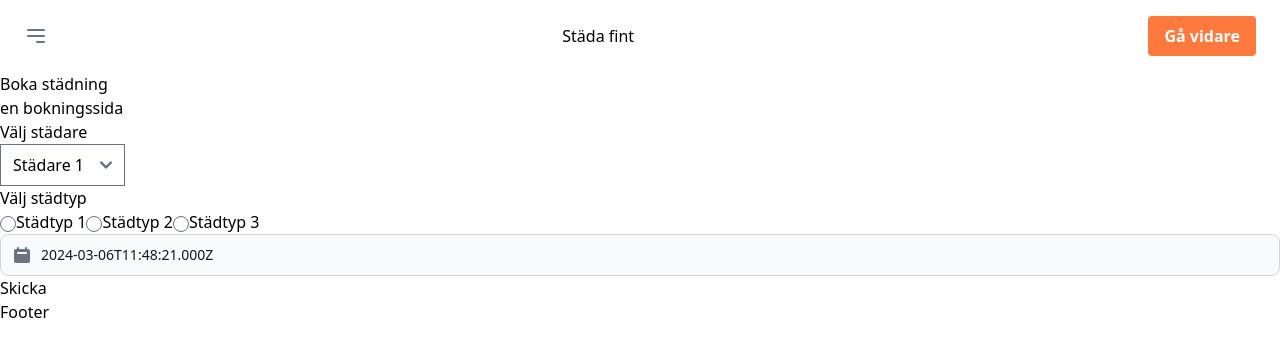
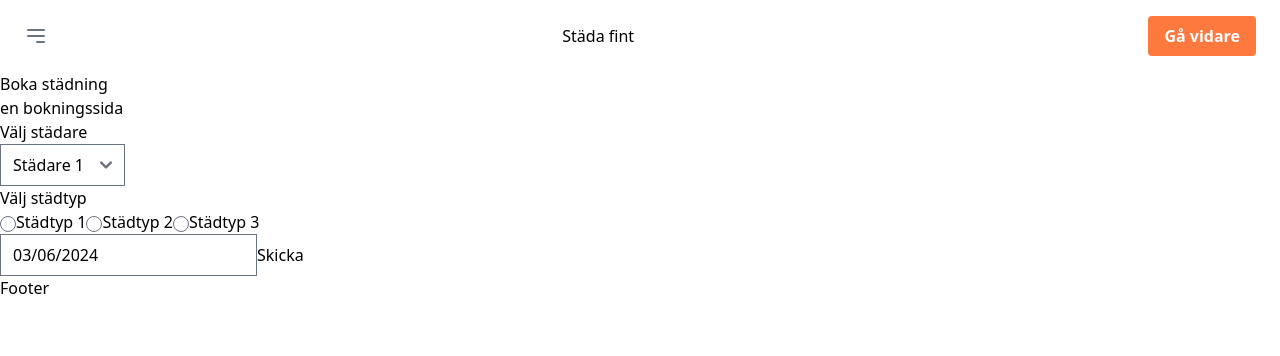
Before and after one commit to varamara/cleaning-service, a React (Vite) app in the folder cleaning-service-js-2/: page /BookingPage in a window 1280 px wide. Shown: the top 356 px of the page. Built offline with nearby package versions, Linux system fonts and the light colour scheme.

Commit message:
datepicker funkar i consollen

```diff
--- a/cleaning-service-js-2/package.json
+++ b/cleaning-service-js-2/package.json
@@ -13,11 +13,13 @@
     "flowbite": "^2.3.0",
     "flowbite-react": "^0.7.2",
     "react": "^18.2.0",
+    "react-datepicker": "^6.2.0",
     "react-dom": "^18.2.0",
     "react-router-dom": "^6.22.2"
   },
   "devDependencies": {
     "@types/react": "^18.2.56",
+    "@types/react-datepicker": "^6.0.3",
     "@types/react-dom": "^18.2.19",
     "@typescript-eslint/eslint-plugin": "^7.0.2",
     "@typescript-eslint/parser": "^7.0.2",
--- a/cleaning-service-js-2/src/components/bookingpagecomponents/BookingForm.tsx
+++ b/cleaning-service-js-2/src/components/bookingpagecomponents/BookingForm.tsx
@@ -1,38 +1,25 @@
 
 import { useState } from 'react'
-import { Datepicker } from 'flowbite-react';
-
+import DatePicker from "react-datepicker";
+import "react-datepicker/dist/react-datepicker.css";
 
 interface IBookingForm {
-
+    cleaner: string;
+    cleaningType: string;
+    date: Date;
+    time: string;
 }
 
 
 const BookingForm: React.FC<IBookingForm> = () => {
-    // const [date, setDate] = useState(new Date());
+
 
     const [formValues, setFormValues] = useState({
         cleaner: "",
         cleaningType: "",
         date: new Date(),
-        time: 0
+        time: ""
     })
-
-    const handleDateChange = (date: Date | null) => {
-        if (date) {
-            setFormValues({
-                ...formValues,
-                date: date
-            });
-        }
-    };
-
-
-    const handleSubmit = () => {
-
-    }
-
-
 
     const handleChange = (e: React.ChangeEvent<HTMLInputElement | HTMLSelectElement>) => {
         const { name, value } = e.currentTarget
@@ -40,6 +27,18 @@ const BookingForm: React.FC<IBookingForm> = () => {
             ...formValues,
             [name]: value
         })
+        console.log(formValues)
+    }
+
+    const handleDateChange = (date: Date | null) => {
+        setFormValues((prevValues) => ({
+          ...prevValues,
+          date: date || new Date(),
+        }));
+      };
+
+    const handleSubmit = (e: React.FormEvent) => {
+        e.preventDefault()
         console.log(formValues)
     }
 
@@ -95,11 +94,14 @@ const BookingForm: React.FC<IBookingForm> = () => {
 
                         <label htmlFor="cleaningType3">Städtyp 3</label>
                     </fieldset>
-                    <Datepicker
+
+                    <DatePicker
+                        id="date"
                         name="date"
-                        value={formValues.date.toISOString()}
+                        selected={formValues.date}
                         onChange={handleDateChange}
                     />
+
                     <button type="submit">Skicka</button>
                 </form>
             </section>
```
Also changed, not shown: 1 other file (tests, documents, lock files or other folders).
